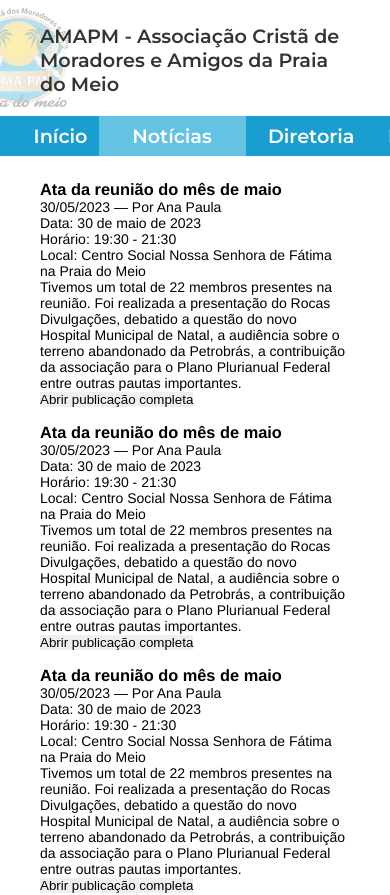
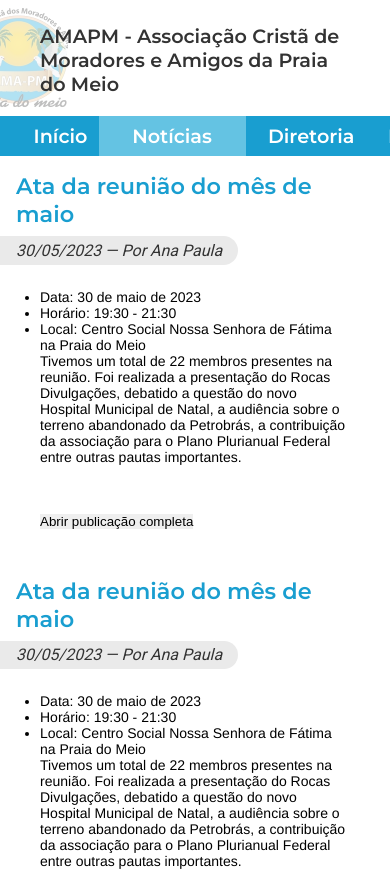
Before and after one commit to L-Marcel/amapm, a Next.js app: page /noticias in a window 390 px wide. Shown: the top 895 px of the page. Built offline with nearby package versions, Linux system fonts and the light colour scheme.

Commit message:
style: estilo inicial da página de notícias

```diff
--- a/app/index.module.scss
+++ b/app/index.module.scss
@@ -17,7 +17,6 @@
         color: var(--black);
         font-family: var(--title);
         font-size: var(--xl);
-        font-style: normal;
         font-weight: 600;
         line-height: normal;
       }
@@ -26,7 +25,6 @@
         color: var(--black);
         font-family: var(--body);
         font-size: var(--lg);
-        font-style: normal;
         font-weight: 400;
         line-height: normal;
       }
@@ -106,7 +104,6 @@
     color: var(--black);
     font-family: var(--body);
     font-size: var(--xl);
-    font-style: normal;
     font-weight: 600;
     line-height: normal;
   }
@@ -144,6 +141,7 @@
     max-width: 100vw;
     margin: 0;
     padding: 2rem 2.5rem;
+    min-height: auto;
     width: 100%;
 
     &::after {
--- a/app/layout.tsx
+++ b/app/layout.tsx
@@ -14,7 +14,7 @@ const montserrat = Montserrat({
 
 const roboto = Roboto({
   subsets: ['latin'],
-  weight: ["400", "500", "700"],
+  weight: ["300", "400", "500", "700"],
   variable: "--body"
 });
 
--- a/app/noticias/index.module.scss
+++ b/app/noticias/index.module.scss
@@ -3,14 +3,14 @@
     display: flex;
     flex-direction: column;
     gap: 1rem;
-    padding: 1.5rem 5rem;
+    padding: 1.5rem 0;
   }
 }
 
 @media (max-width: 950px) {
   .container {
     section {
-      padding: 1.5rem 2.5rem;
+      padding: 0.5rem 0;
     }
   }
 }
--- a/app/noticias/page.tsx
+++ b/app/noticias/page.tsx
@@ -5,11 +5,11 @@ export default function News() {
   return (
     <main className={style.container}>
       <section>
-        <Post/>
-        <Post/>
-        <Post/>
-        <Post/>
-        <Post/>
+        <Post content={{}}/>
+        <Post content={{}}/>
+        <Post content={{}}/>
+        <Post content={{}}/>
+        <Post content={{}}/>
       </section>
     </main>
   );
--- a/components/Header/index.module.scss
+++ b/components/Header/index.module.scss
@@ -20,7 +20,6 @@
         font-family: var(--title);
         color: var(--black);
         font-size: var(--xl);
-        font-style: normal;
         font-weight: 600;
         line-height: normal;
       }
@@ -38,7 +37,6 @@
         li {
           font-family: var(--title);
           font-size: var(--sm);
-          font-style: normal;
           font-weight: 600;
           line-height: normal;
 
@@ -108,7 +106,6 @@
           font-family: var(--title);
           color: var(--black);
           font-size: var(--lg);
-          font-style: normal;
           font-weight: 600;
           line-height: normal;
         }
@@ -117,11 +114,12 @@
       nav {
         display: flex;
         flex-direction: column;
+        width: 100%;
         gap: 1.6rem;
         padding: 0;
 
         ul {
-          width: 100vw;
+          width: 100%;
           overflow: auto;
           border-radius: 0;
           display: flex;
@@ -149,7 +147,6 @@
           li {
             font-family: var(--title);
             font-size: var(--sm);
-            font-style: normal;
             font-weight: 600;
             line-height: normal;
 
--- /dev/null
+++ b/components/Post/index.module.scss
@@ -0,0 +1,65 @@
+.container {
+  header {
+    display: flex;
+    align-items: center;
+
+    h3 {
+      max-width: 600px;
+      display: flex;
+      padding: 0.5rem 1rem 0.5rem 5rem;
+      border-top-right-radius: 32px;
+      border-bottom-right-radius: 32px;
+      background: var(--blue);
+      color: var(--white);
+      font-family: var(--title);
+      font-size: var(--md);
+      font-weight: 600;
+      line-height: normal;
+      z-index: 1;
+    }
+
+    p {
+      font-style: italic;
+      font-family: var(--body);
+      color: var(--black);
+      font-size: var(--xs);
+      font-weight: 400;
+      padding: 0.3rem 1rem 0.3rem calc(10px + 1rem);
+      border-top-right-radius: 32px;
+      border-bottom-right-radius: 32px;
+      margin-left: -15px;
+      background-color: var(--light-blue);
+    }
+  }
+
+  main, footer {
+    padding: 1.5rem 5rem;
+  }
+}
+
+@media (max-width: 950px) {
+  .container {
+    header {
+      flex-direction: column;
+      align-items: flex-start;
+
+      h3 {
+        padding: 0.5rem 1rem;
+        background: transparent;
+        color: var(--blue);
+      }
+
+      p {
+        padding: 0.3rem 1rem;
+        border-top-right-radius: 32px;
+        border-bottom-right-radius: 32px;
+        margin-left: 0;
+        background-color: var(--gray);
+      }
+    }
+
+    main, footer {
+      padding: 1.5rem 2.5rem;
+    }
+  }
+}
--- a/components/Post/index.tsx
+++ b/components/Post/index.tsx
@@ -1,9 +1,19 @@
-export function Post() {
+import style from "./index.module.scss";
+
+export type PostContent = {};
+
+interface PostProps {
+  content: PostContent;
+};
+
+export function Post({ content }: PostProps) {
   return (
-    <article>
+    <article className={style.container}>
       <header>
-        <h3>Ata da reunião do mês de maio</h3>
-        <p><time>30/05/2023</time> — Por Ana Paula</p>
+        <h3>
+          Ata da reunião do mês de maio
+        </h3>
+        <p>30/05/2023 — Por Ana Paula</p>
       </header>
       <main>
         <ul>
```
